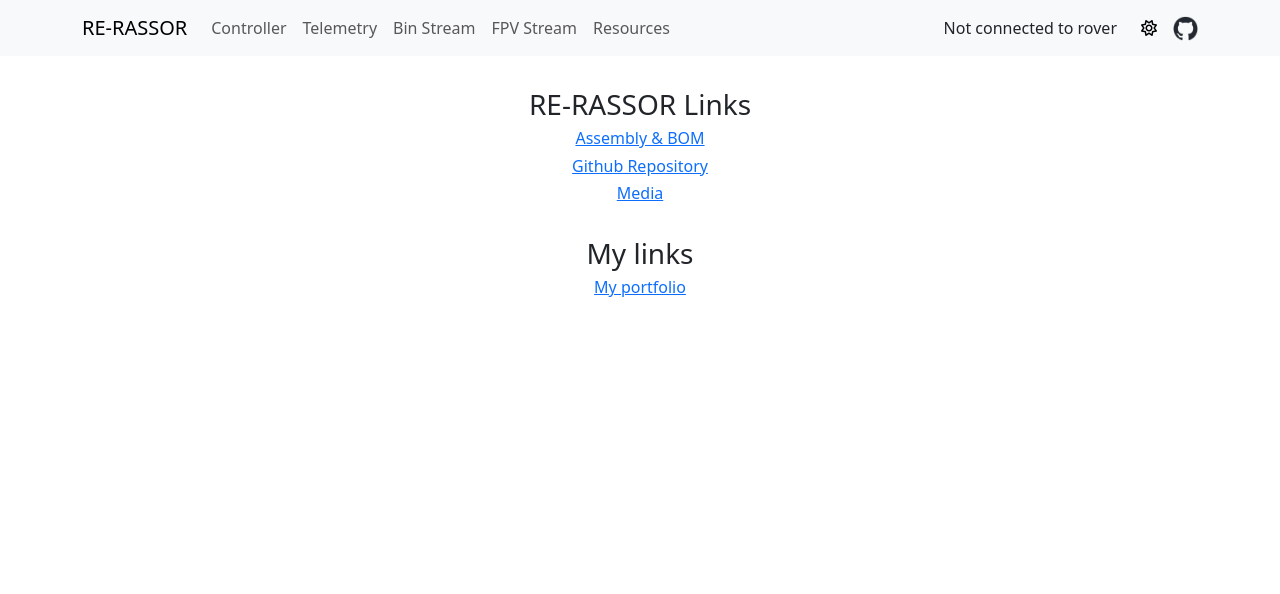
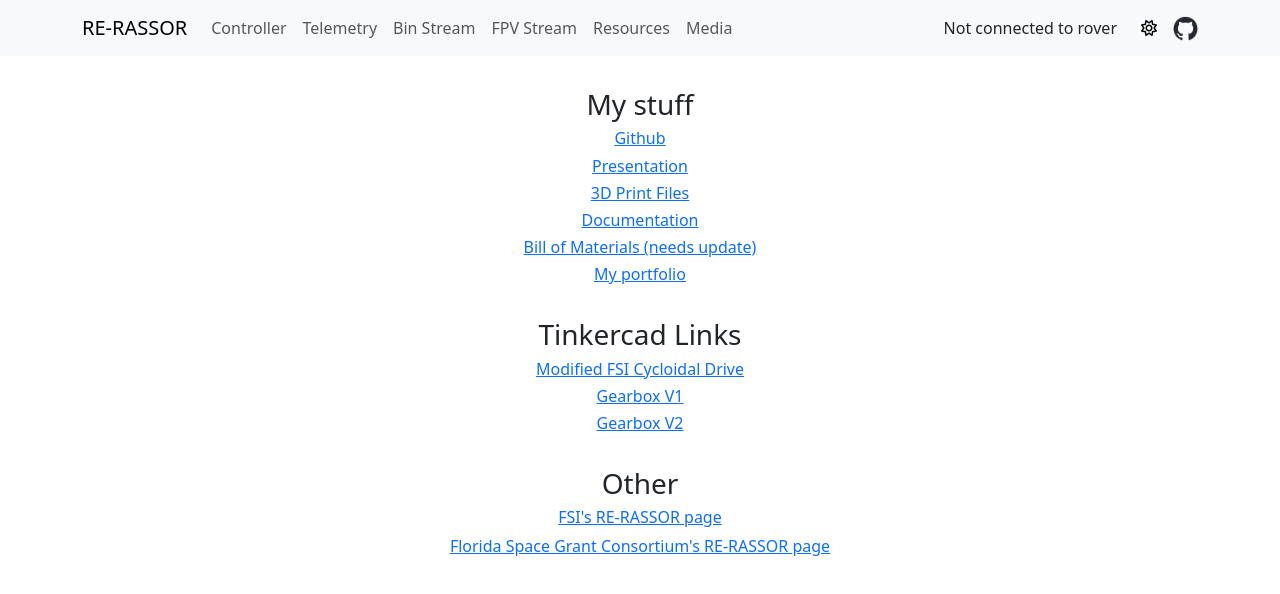
Before and after one commit to colemaring/RE-RASSOR-lightweight, a React (Vite) app in the folder client/: page /resources in a window 1280 px wide. Shown: the top 594 px of the page. Built offline with nearby package versions, Linux system fonts and the light colour scheme; no server answers.

Commit message:
add directional turning

```diff
--- a/client/src/components/Controller.jsx
+++ b/client/src/components/Controller.jsx
@@ -32,25 +32,93 @@ function Controller({ connected, ws }) {
     );
   };
 
+  const handleForwardLeft = () => {
+    ws.send(
+      JSON.stringify({
+        rover: connected,
+        type: "move",
+        direction: "forwardLeft",
+      })
+    );
+  };
+
+  const handleForwardRight = () => {
+    ws.send(
+      JSON.stringify({
+        rover: connected,
+        type: "move",
+        direction: "forwardRight",
+      })
+    );
+  };
+
+  const handleBackwardLeft = () => {
+    ws.send(
+      JSON.stringify({
+        rover: connected,
+        type: "move",
+        direction: "backwardLeft",
+      })
+    );
+  };
+
+  const handleBackwardRight = () => {
+    ws.send(
+      JSON.stringify({
+        rover: connected,
+        type: "move",
+        direction: "backwardRight",
+      })
+    );
+  };
+
   return (
     <div className="controller">
-      <Button onClick={handleForward} disabled={!connected}>
-        Forward <i className="fa-solid fa-arrow-up"></i>
-      </Button>
+      <div style={{ display: "flex", justifyContent: "center", gap: "10px" }}>
+        <Button onClick={handleForwardLeft} disabled={!connected}>
+          <i
+            className="fa-solid fa-arrow-up"
+            style={{ transform: "rotate(-45deg)" }}
+          ></i>
+        </Button>
+        <Button onClick={handleForward} disabled={!connected}>
+          <i className="fa-solid fa-arrow-up"></i>
+        </Button>
+        <Button onClick={handleForwardRight} disabled={!connected}>
+          <i
+            className="fa-solid fa-arrow-up"
+            style={{ transform: "rotate(45deg)" }}
+          ></i>
+        </Button>
+      </div>
       <div style={{ display: "flex", justifyContent: "center", gap: "10px" }}>
         <Button onClick={handleLeft} disabled={!connected}>
-          Left <i className="fa-solid fa-arrow-left"></i>
+          <i className="fa-solid fa-arrow-left"></i>
         </Button>
         <Button onClick={handleStop} disabled={!connected} variant="danger">
-          Stop <i className="fa-solid fa-stop"></i>
+          <i className="fa-solid fa-stop"></i>
         </Button>
         <Button onClick={handleRight} disabled={!connected}>
-          Right <i className="fa-solid fa-arrow-right"></i>
+          <i className="fa-solid fa-arrow-right"></i>
         </Button>
       </div>
-      <Button onClick={handleBackward} disabled={!connected}>
-        Backward <i className="fa-solid fa-arrow-down"></i>
-      </Button>
+      <div style={{ display: "flex", justifyContent: "center", gap: "10px" }}>
+        <Button onClick={handleBackwardLeft} disabled={!connected}>
+          <i
+            className="fa-solid fa-arrow-down"
+            style={{ transform: "rotate(45deg)" }}
+          ></i>
+        </Button>
+        <Button onClick={handleBackward} disabled={!connected}>
+          <i className="fa-solid fa-arrow-down"></i>
+        </Button>
+        <Button onClick={handleBackwardRight} disabled={!connected}>
+          <i
+            className="fa-solid fa-arrow-down"
+            style={{ transform: "rotate(-45deg)" }}
+          ></i>
+        </Button>
+      </div>
     </div>
   );
 }
--- a/client/src/components/MyNavbar.jsx
+++ b/client/src/components/MyNavbar.jsx
@@ -36,6 +36,9 @@ function MyNavbar() {
             <Nav.Link as={Link} to="/resources">
               Resources
             </Nav.Link>
+            <Nav.Link as={Link} to="/media">
+              Media
+            </Nav.Link>
           </Nav>
         </Navbar.Collapse>
         <span className="me-4">
--- a/client/src/pages/Media.jsx
+++ b/client/src/pages/Media.jsx
@@ -22,9 +22,6 @@ import boardwired from "../assets/boardwired.jpg";
 import boardplain from "../assets/boardplain.jpg";
 import PCBscreenshot from "../assets/PCBscreenshot.png";
 import boardtogether from "../assets/boardtogether.jpg";
-import pcbv2 from "../assets/pcbv2.png";
-import completerassorv2 from "../assets/completerassorv2.png";
-import electronicswiringv2 from "../assets/electronicswiringv2.png";
 
 function Media() {
   return (
@@ -176,24 +173,6 @@ function Media() {
         title={"PCB board installed"}
         style={{ width: "400px", height: "auto", marginBottom: "1rem" }}
       />
-      <img
-        src={pcbv2}
-        alt={"Second iteration of the PCB"}
-        title={"PCB board v2"}
-        style={{ width: "400px", height: "auto", marginBottom: "1rem" }}
-      />
-      <img
-        src={completerassorv2}
-        alt={"V2 of completed rover"}
-        title={"Rover with PCB board v2"}
-        style={{ width: "400px", height: "auto", marginBottom: "1rem" }}
-      />
-      <img
-        src={electronicswiringv2}
-        alt={"High level electronics wiring, much cleaner"}
-        title={"Close up of wiring on rover with PCB board v2"}
-        style={{ width: "400px", height: "auto", marginBottom: "1rem" }}
-      />
     </>
   );
 }
--- a/client/src/pages/Resources.jsx
+++ b/client/src/pages/Resources.jsx
@@ -1,6 +1,5 @@
 import React from "react";
 import MyNavbar from "../components/MyNavbar";
-import { Link } from "react-router-dom";
 
 function Resources() {
   return (
@@ -13,37 +12,48 @@ function Resources() {
           marginBottom: "0.3rem",
         }}
       >
-        RE-RASSOR Links
+        My stuff
       </h3>
-      <a
-        href="https://docs.google.com/document/d/1AeGxqEQWhP8_XDPpjoR6U5f-afnMtCq_Ek1jETLCfaA/export?format=pdf"
-        target="_blank"
-        rel="noopener noreferrer"
-        style={{ display: "block", marginBottom: "0.2rem" }}
-      >
-        Assembly & BOM
-      </a>
       <a
         href="https://github.com/colemaring/RE-RASSOR-lightweight"
         target="_blank"
         rel="noopener noreferrer"
         style={{ display: "block", marginBottom: "0.2rem" }}
       >
-        Github Repository
+        Github
       </a>
-
-      <Link to="/media" style={{ display: "block", marginBottom: "0.2rem" }}>
-        Media
-      </Link>
-      <h3
-        style={{
-          display: "block",
-          marginTop: "2rem",
-          marginBottom: "0.3rem",
-        }}
+      <a
+        href="https://docs.google.com/presentation/d/1bT2AEzoutYCk4yY9OqZmACdpAPInkWr6kpimgG5G9Ok/edit?usp=sharing"
+        target="_blank"
+        rel="noopener noreferrer"
+        style={{ display: "block", marginBottom: "0.2rem" }}
       >
-        My links
-      </h3>
+        Presentation
+      </a>
+      <a
+        href="https://drive.google.com/drive/folders/1xFWGFmJ8TMMziFp8QMRdEFUxEIHuI4tB"
+        target="_blank"
+        rel="noopener noreferrer"
+        style={{ display: "block", marginBottom: "0.2rem" }}
+      >
+        3D Print Files
+      </a>
+      <a
+        href="https://drive.google.com/drive/folders/1gh6lrkOwWv0ZDy4qrbicX4A5fCzM1dyK"
+        target="_blank"
+        rel="noopener noreferrer"
+        style={{ display: "block", marginBottom: "0.2rem" }}
+      >
+        Documentation
+      </a>
+      <a
+        href="https://docs.google.com/spreadsheets/d/1NXGNP6VN6AUMzi3yI0pYu8AWPift6RHg/edit?gid=405465821#gid=405465821"
+        target="_blank"
+        rel="noopener noreferrer"
+        style={{ display: "block", marginBottom: "0.2rem" }}
+      >
+        Bill of Materials (needs update)
+      </a>
       <a
         href="https://coltonmaring.com/"
         target="_blank"
@@ -52,6 +62,70 @@ function Resources() {
       >
         My portfolio
       </a>
+      <h3
+        style={{
+          display: "block",
+          marginTop: "2rem",
+          marginBottom: "0.3rem",
+        }}
+      >
+        Tinkercad Links
+      </h3>
+      <a
+        href="https://www.tinkercad.com/things/gu7IagF82qz-modified-cycloidal?sharecode=EaVgwKvzU-HyPk36FN7cERbTUvtTY_b2djwKR1AdhNg"
+        target="_blank"
+        rel="noopener noreferrer"
+        style={{ display: "block", marginBottom: "0.2rem" }}
+      >
+        Modified FSI Cycloidal Drive
+      </a>
+      <a
+        href="https://www.tinkercad.com/things/1p2ggSRB8as-gearbox-v1?sharecode=8IpHNY6IAvpy4pHOyp5e84vmgTq2tT6HnijBi_N8EMI"
+        target="_blank"
+        rel="noopener noreferrer"
+        style={{ display: "block", marginBottom: "0.2rem" }}
+      >
+        Gearbox V1
+      </a>
+      <a
+        href="https://www.tinkercad.com/things/2ldF289oJCp-gearbox-v2?sharecode=dsHo78Nv-HKhRKtgQijNCOR7xe-CxvZzn5wVtpn9wTg"
+        target="_blank"
+        rel="noopener noreferrer"
+        style={{ display: "block", marginBottom: "0.2rem" }}
+      >
+        Gearbox V2
+      </a>
+      <h3
+        style={{
+          display: "block",
+          marginTop: "2rem",
+          marginBottom: "0.3rem",
+        }}
+      >
+        Other
+      </h3>
+      <a
+        href="https://fsi.ucf.edu/student-design/robotics/re-rassor/"
+        target="_blank"
+        rel="noopener noreferrer"
+        style={{
+          display: "block",
+          marginBottom: "0.3rem",
+        }}
+      >
+        FSI's RE-RASSOR page
+      </a>
+      <a
+        href="https://floridaspacegrant.org/program/re-rassor/"
+        target="_blank"
+        rel="noopener noreferrer"
+        style={{
+          display: "block",
+          marginBottom: "2rem",
+        }}
+      >
+        Florida Space Grant Consortium's RE-RASSOR page
+      </a>
     </>
   );
 }
```
